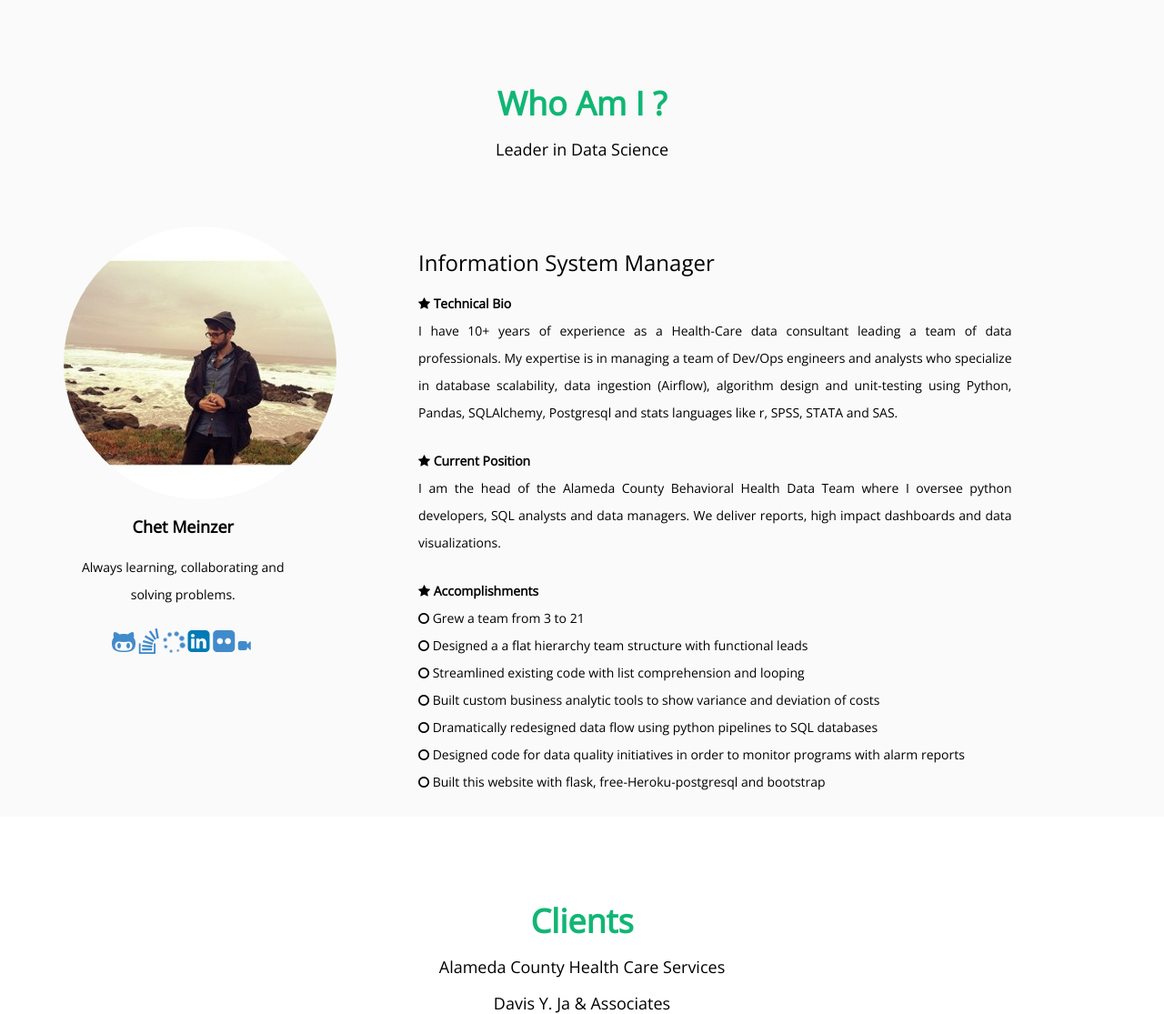
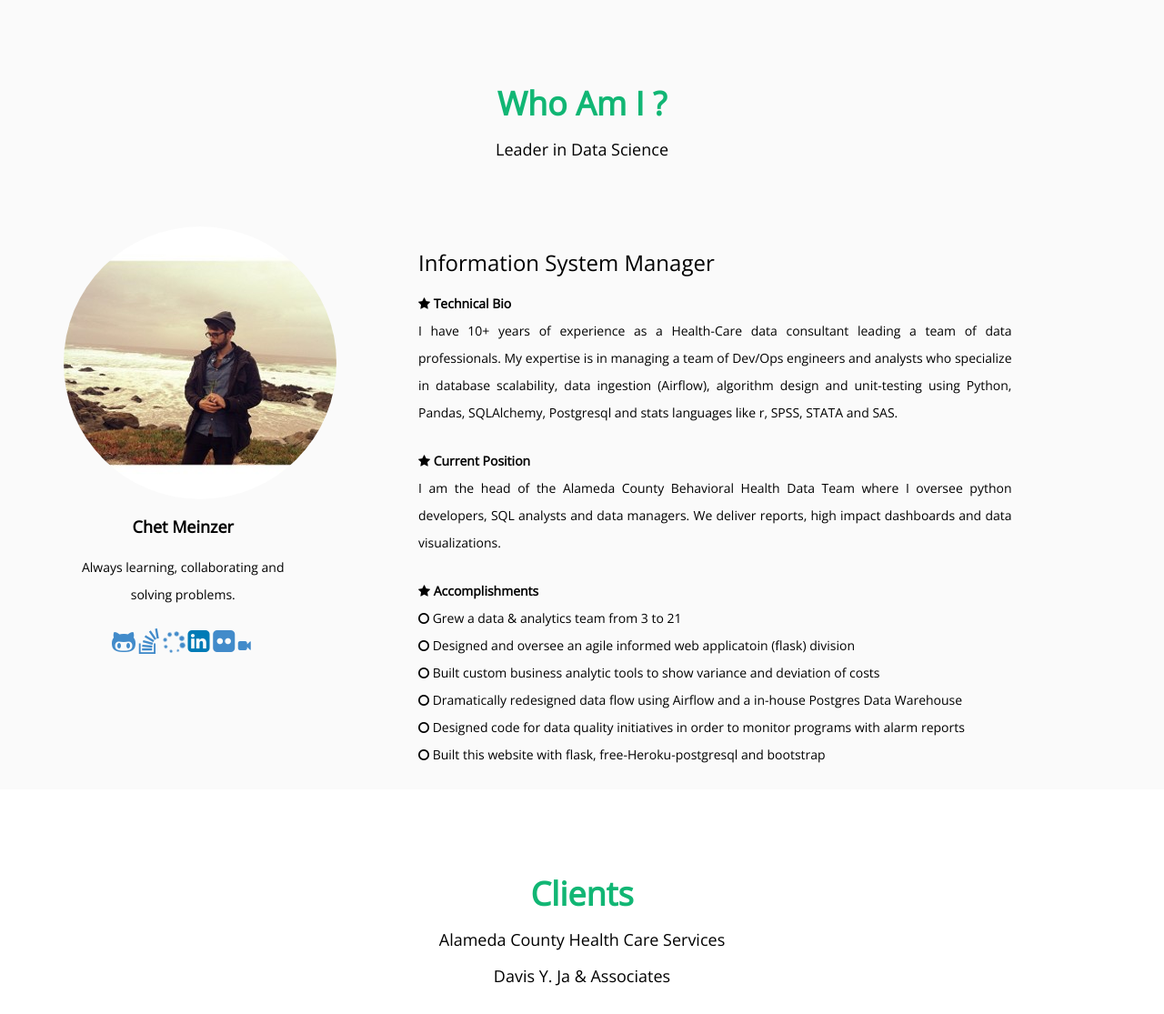
Before and after one commit to chetstar/newchetweb, a Flask app: page / in a window 1280 px wide; the page is wider, and only the part inside the window is pictured. Shown: the part 753-1868 px from the top of that part at 91% size. Run offline with Flask 2, Linux system fonts and the light colour scheme; some libraries are stand-ins or nearby versions.

Commit message:
changed wording for accomplishment

```diff
--- a/app/templates/index.html
+++ b/app/templates/index.html
@@ -127,11 +127,10 @@
                         I am the head of the Alameda County Behavioral Health Data Team where I oversee python developers, SQL analysts and data managers. We deliver reports, high impact dashboards and data visualizations.
 <br><p>
                         <i class="fa fa-star"></i> <b>Accomplishments</b><br>
-<i class="fa fa-circle-o fa-1g"></i> Grew a team from 3 to 21<br>
-<i class="fa fa-circle-o fa-1g"></i> Designed a a flat hierarchy team structure with functional leads<br>
-<i class="fa fa-circle-o fa-1g"></i> Streamlined existing code with list comprehension and looping<br>
+<i class="fa fa-circle-o fa-1g"></i> Grew a data & analytics team from 3 to 21<br>
+<i class="fa fa-circle-o fa-1g"></i> Designed and oversee an agile informed web applicatoin (flask) division<br>
 <i class="fa fa-circle-o fa-1g"></i> Built custom business analytic tools to show variance and deviation of costs<br>
-<i class="fa fa-circle-o fa-1g"></i> Dramatically redesigned data flow using python pipelines to SQL databases<br>
+<i class="fa fa-circle-o fa-1g"></i> Dramatically redesigned data flow using Airflow and a in-house Postgres Data Warehouse<br>
 <i class="fa fa-circle-o fa-1g"></i> Designed code for data quality initiatives in order to monitor programs with alarm reports <br>
 <i class="fa fa-circle-o fa-1g"></i> Built this website with flask, free-Heroku-postgresql and bootstrap
                     </p>
```
